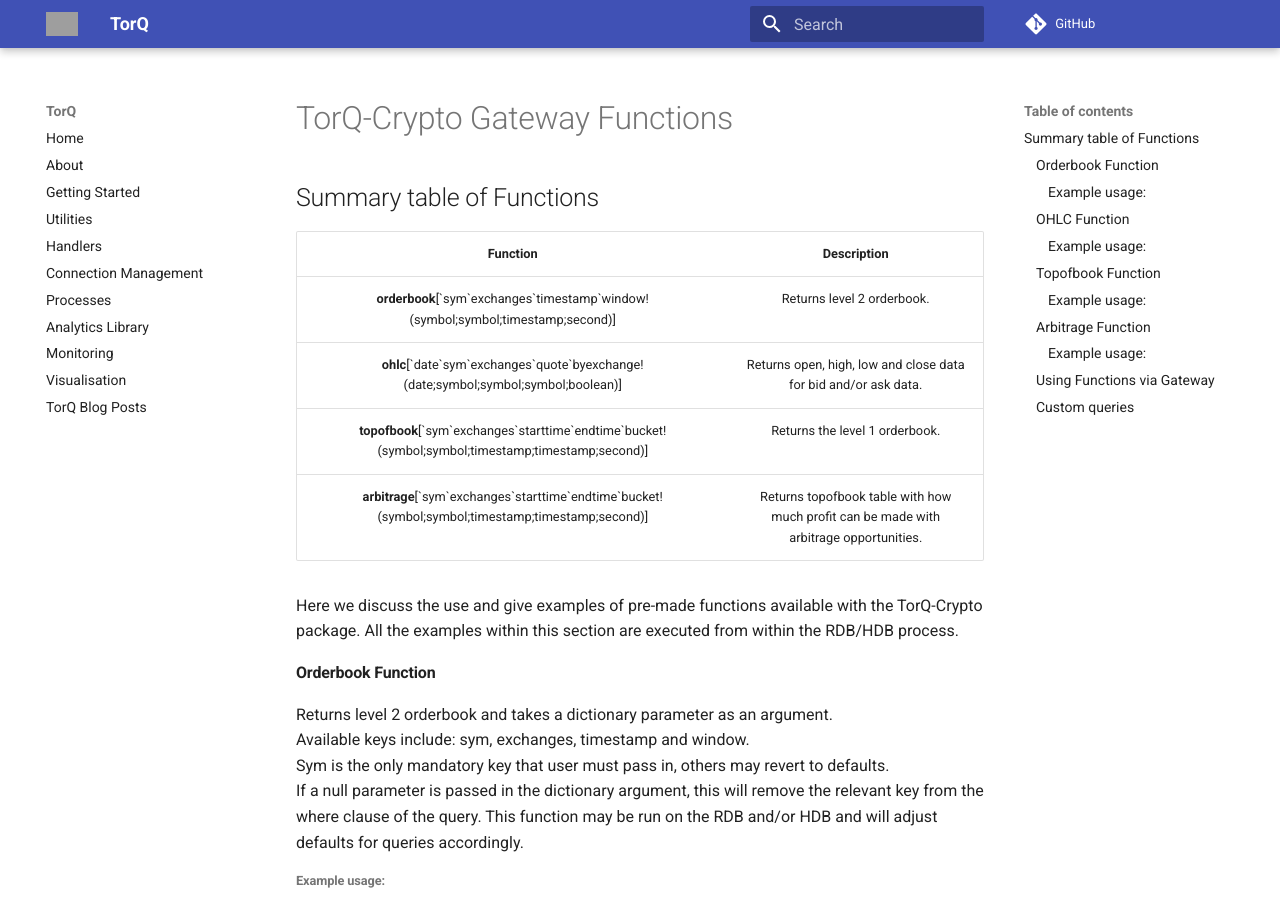
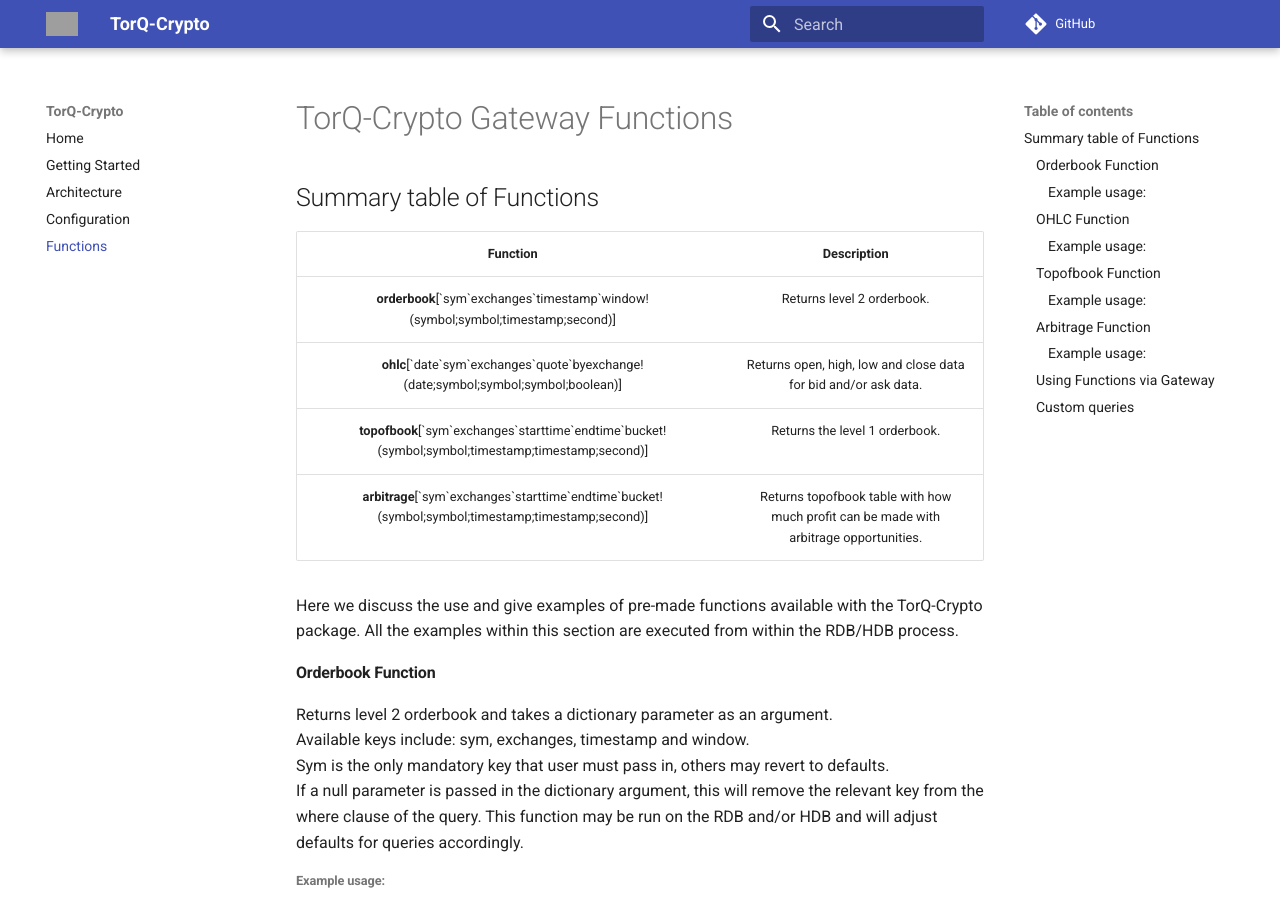
Before and after one commit to DataIntellectTech/TorQ-Crypto, an MkDocs documentation site: the page built from docs/Crypto Functions.md, in a window 1280 px wide and 900 px high. Built offline with MkDocs 1.6.1 and Material for MkDocs 9.7.7, drawn with Linux system fonts in a browser that asks for light colours; comment, search, counter and statistics services are not loaded; old or Windows-style settings are respelled for this version of MkDocs; grey boxes are pictures that could not be loaded.

Commit message:
Updated mkdocs.yml

```diff
--- a/mkdocs.yml
+++ b/mkdocs.yml
@@ -1,22 +1,16 @@
-site_name: TorQ
+site_name: TorQ-Crypto
 site_favicon: graphics/favicon.ico
 pages:
     - Home: index.md
-    - About: Overview.md
     - Getting Started: gettingstarted.md
-    - Utilities: utilities.md
-    - Handlers: handlers.md
-    - Connection Management: conn.md
-    - Processes: Processes.md
-    - Analytics Library: analyticslib.md
-    - Monitoring: monit.md
-    - Visualisation: visualisation.md
-    - TorQ Blog Posts: blog.md
+    - Architecture: architecture.md
+    - Configuration: Crypto Configuration.md
+    - Functions: Crypto Functions.md
 copyright: 'Copyright &copy 2018 AquaQ Analytics Limited.  Kx &reg and kdb+ are registered trademarks of Kx Systems Inc.'
 
 theme: 'material'
 repo_name: 'GitHub'
-repo_url: 'https://github.com/AquaQAnalytics/TorQ'
+repo_url: 'https://github.com/AquaQAnalytics/TorQ-Crypto'
 extra:
    logo: 'graphics/TorQ-logo.png'
    palette:
```
